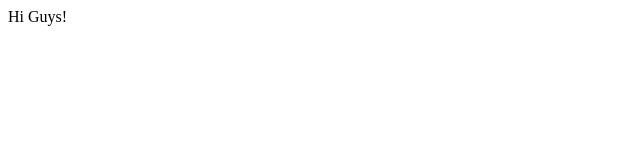
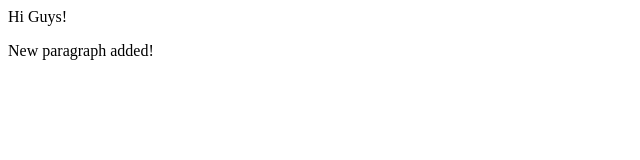
Before and after one commit to SayantanGhanti/localrepo, a plain HTML site: page index.html in a window 1280 px wide. Shown: the whole page, without its empty margins (0-640 px from the left). Drawn offline with Linux system fonts and the light colour scheme.

Commit message:
Added new feature

```diff
--- a/index.html
+++ b/index.html
@@ -1 +1,2 @@
 <p>Hi Guys!</p>
+<p>New paragraph added!</p>
```
